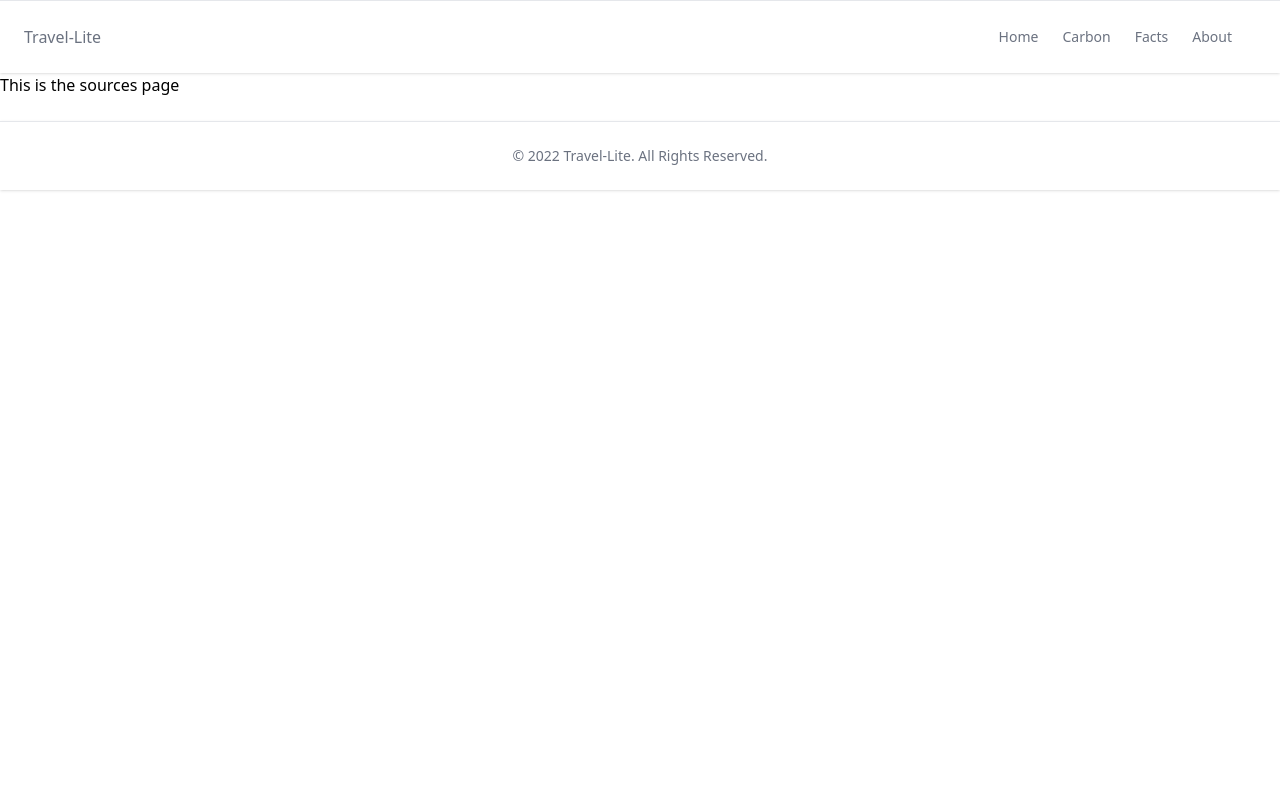
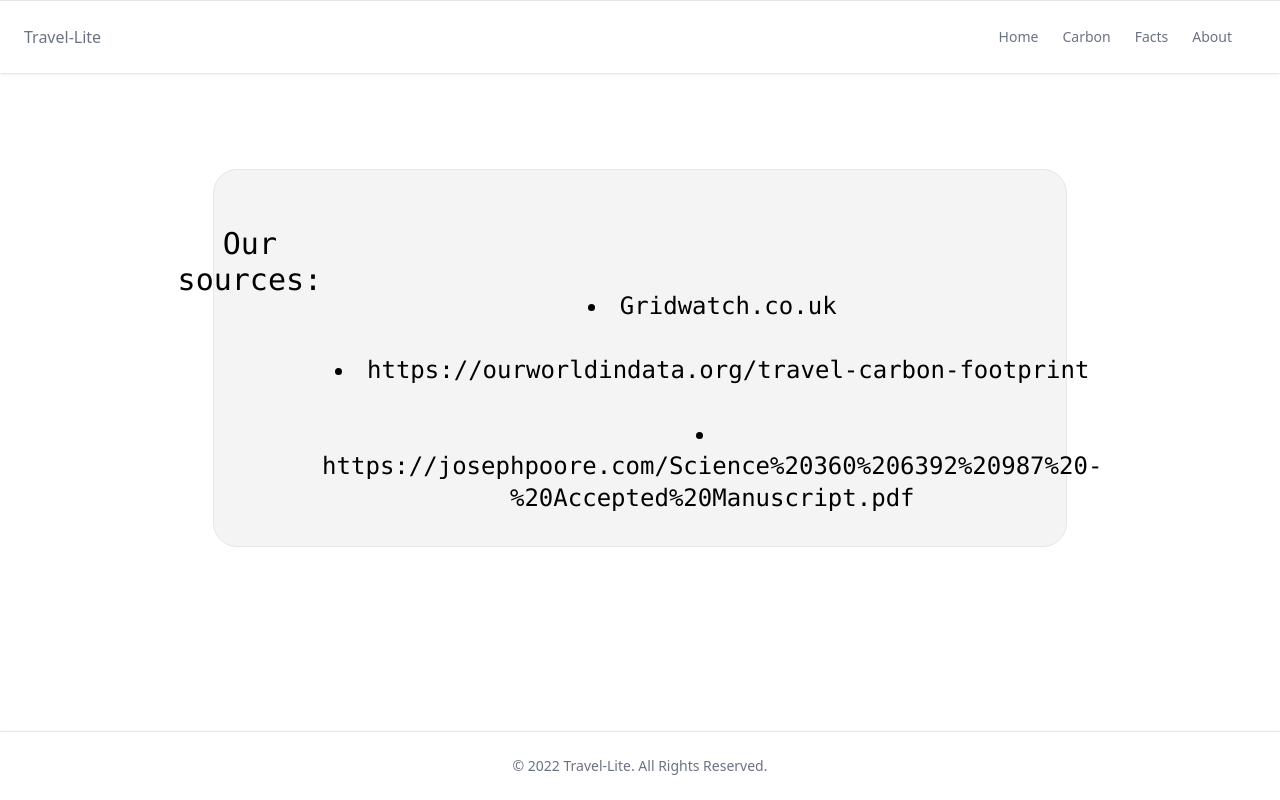
Before and after one commit to Curtis-Turk/Travel-lite, a React (Create React App) app in the folder client/: page /sources in a window 1280 px wide. Built offline with nearby package versions, Linux system fonts and the light colour scheme.

Commit message:
sourcepage

```diff
--- a/client/src/App.js
+++ b/client/src/App.js
@@ -12,6 +12,7 @@ import Error from "./pages/Error";
 import Sources from "./pages/Sources";
 import Footer from "./components/Footer";
 import Navigation from "./components/Navigation";
+// import Spinner from 'react-bootstrap/Spinner';
 
 function App() {
   return (
--- a/client/src/pages/Sources.js
+++ b/client/src/pages/Sources.js
@@ -1,7 +1,36 @@
 function Sources() {
   return (
-    <p>This is the sources page</p>
+//     <p>Our sources:
+//       <li> Gridwatch.co.uk </li>
+//       <li> https://ourworldindata.org/travel-carbon-footprint </li>
+//       <li> https://josephpoore.com/Science%20360%206392%20987%20-%20Accepted%20Manuscript.pdf </li>
+//     </p>
+//   )
+// }
+
+  <div className="flex justify-center mt-24">
+    <div className="font-mono bg-zinc-100 border rounded-3xl flex justify-center box-border h-2/3 w-2/3 p-4 mb-40 ml-24 mr-24">
+       <div className="flex justify-center"></div>
+        <h1 className="inline text-center pb-4 text-3xl mt-10"> Our sources: </h1>
+        <h2 className="inline text-center pb-4 text-2xl mt-10">
+        <br></br>
+        <br></br>
+        <li> Gridwatch.co.uk </li>
+        <br></br>
+        <li> https://ourworldindata.org/travel-carbon-footprint </li>
+        <br></br>
+        <li> https://josephpoore.com/Science%20360%206392%20987%20-%20Accepted%20Manuscript.pdf </li></h2>
+        <br></br>
+        {/* If you are not redirected, click <span className="text-lime-600"><Link to="/" className="hover:bg-gray-200">here</Link></span>.</h1> */}
+    </div>
+</div>
   )
 }
 
 export default Sources;
+
+  // bulbs avg year usage(8h) 79,400g CO2 source: Gridwatch.co.uk - https://savinglightbulb.wordpress.com/2018/10/11/how-much-co2-does-a-light-bulb-create/
+  // beef 50,000g per serving https://josephpoore.com/Science%20360%206392%20987%20-%20Accepted%20Manuscript.pdf
+  // planting one tree = 160,000g CO2 saved (source: treesforlife)
+  // one shower = 3066 g (per 15 min shower - the eco guide)
+  // cup of coffee - 280g (UCL)
```
Also changed, not shown: client/src/index.js (line endings or trailing spaces).
